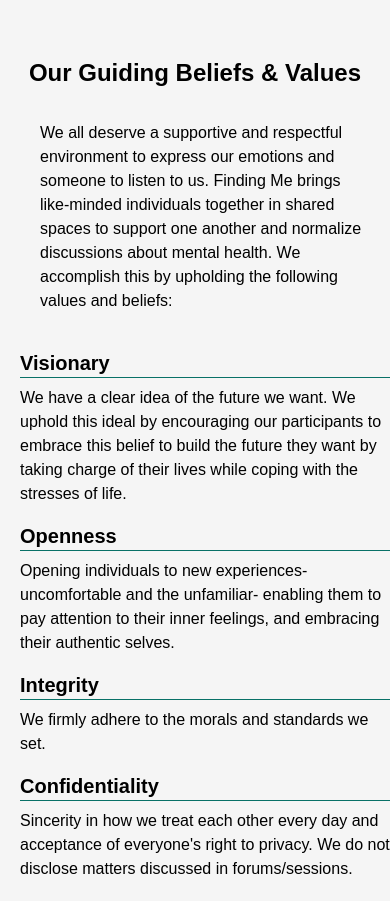
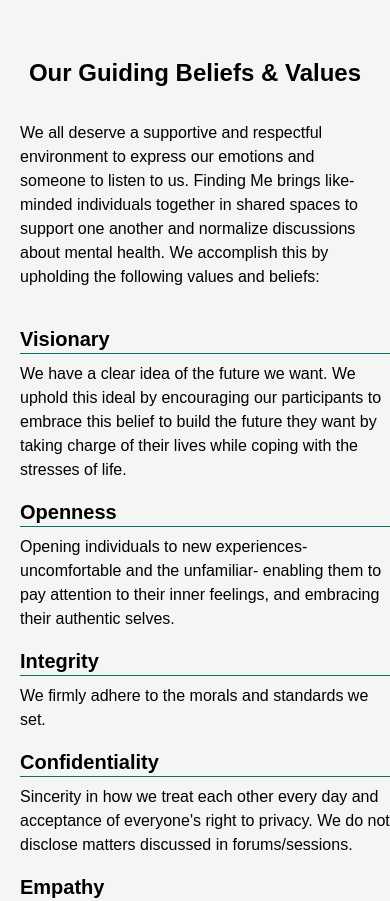
Before and after one commit to o-brayarn/finding-me, a React (Vite) app: page /about-us in a window 390 px wide. Shown: the part 1500-2401 px from the top of the page. Built offline with nearby package versions, Linux system fonts and the light colour scheme.

Commit message:
modify section padding

```diff
--- a/src/pages/AboutUs.jsx
+++ b/src/pages/AboutUs.jsx
@@ -80,7 +80,7 @@ const AboutUs = () => {
         <h1 className="md:text-5xl sm:text-3xl text-2xl font-bold pt-10 mb-8 text-center">
           Our Guiding Beliefs & Values
         </h1>
-        <p className="md:ms-20 ms-10 me-5">
+        <p className="md:ms-20 sm:10 ms-5 me-5">
           We all deserve a supportive and respectful environment to express our
           emotions and someone to listen to us. Finding Me brings like-minded
           individuals together in shared spaces to support one another and
```
